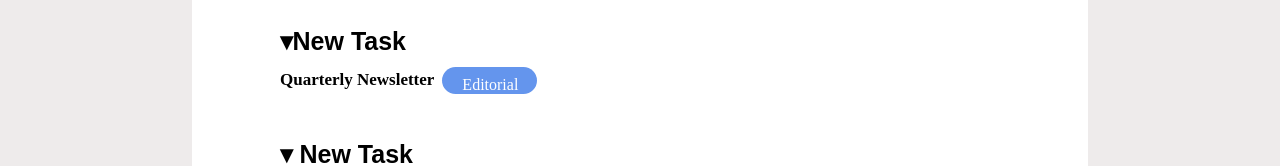
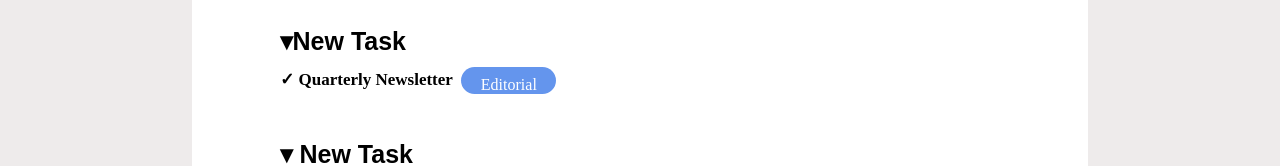
Before and after one commit to Mithrandir7z/html-css-toboolist, a plain HTML site: page index.html in a window 1280 px wide. Shown: the part 218-384 px from the top of the page. Drawn offline with Linux system fonts and the light colour scheme.

Commit message:
Fine esercizio

```diff
--- a/index.html
+++ b/index.html
@@ -8,26 +8,31 @@
     <link rel="stylesheet" href="layout.css">
 </head>
 <body>
-
+    <!--INIZIO HEADER-->
     <header class="header">
         <img class="logo" src="img/Logo.png" alt="logo-sito">
         <span id="toboo">Toboolist</span>
     </header>
+    <!--FINE HEADER-->
 
+    <!--INIZIO MAIN-->
     <main>
+        <!--list1-->
         <div class="link">
             <div class="add-task"><span class="text1">Add Task</span></div>
             <div class="add-section"><span class="text2">Add Section</span></div>
         </div>
 
+        <!--list2-->
         <div class="liste">
             <div class="lista1">
                 <ul class="ul1">
                     <li><span class="categoria">&#9662;New Task</span></li>
-                    <li><span class="compito">Quarterly Newsletter</span><div class="editorial"><span id="editorial">Editorial</span></div></li>
+                    <li><span class="compito">&#10003 Quarterly Newsletter</span><div class="editorial"><span id="editorial">Editorial</span></div></li>
                 </ul>
             </div>
 
+        <!--lista3-->
             <div class="lista1">
                 <ul class="ul1">
                     <li><span class="categoria">&#9662; New Task</span></li>
@@ -38,6 +43,7 @@
                 </ul>
             </div>
 
+        <!--lista4-->
             <div class="lista1">
                 <ul class="ul1">
                     <li><span class="categoria">Upcoming</span></li>
@@ -49,6 +55,7 @@
             </div>
         </div>
     </main>
+    <!--FINE MAIN-->
 
 </body>
 </html>
```
